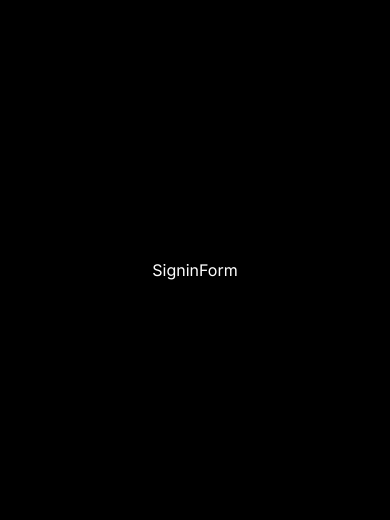
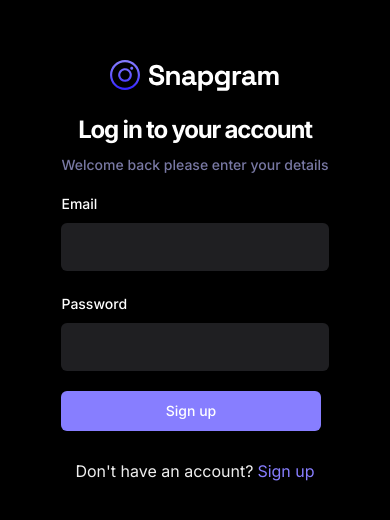
Before and after one commit to MatiasDevop/react-snapsocial, a React (Vite) app: page /sign-in in a window 390 px wide. Shown: the part 152-672 px from the top of the page. Built offline with nearby package versions, Linux system fonts and the light colour scheme; no server answers.

Commit message:
sing in wip

```diff
--- a/src/_auth/forms/SigninForm.tsx
+++ b/src/_auth/forms/SigninForm.tsx
@@ -1,7 +1,131 @@
-import React from "react";
+import { zodResolver } from "@hookform/resolvers/zod";
+import { useToast } from "@/components/ui/use-toast";
+
+import {
+  Form,
+  FormControl,
+  FormDescription,
+  FormField,
+  FormItem,
+  FormLabel,
+  FormMessage,
+} from "@/components/ui/form";
+
+import { Button } from "@/components/ui/button";
+import { Input } from "@/components/ui/input";
+import { useForm } from "react-hook-form";
+import { SigninValidation } from "@/lib/validation";
+import { z } from "zod";
+import Loader from "@/components/shared/Loader";
+import { Link, useNavigate } from "react-router-dom";
+import { useSignInAccount } from "@/lib/react-query/queriesAndMutations";
+import { useUserContext } from "@/context/AuthContext";
 
 const SigninForm = () => {
-  return <div>SigninForm</div>;
+  const { toast } = useToast();
+  const { checkAuthUser, isLoading: isUserLoading } = useUserContext();
+  const navigate = useNavigate();
+
+  //hook
+  const { mutateAsync: signInAccount } = useSignInAccount();
+
+  // 1. Define your form.
+  const form = useForm<z.infer<typeof SigninValidation>>({
+    resolver: zodResolver(SigninValidation),
+    defaultValues: {
+      email: "",
+      password: "",
+    },
+  });
+
+  // 2. Define a submit handler.
+  async function onSubmit(values: z.infer<typeof SigninValidation>) {
+    // Do something with the form values.
+    // ✅ This will be type-safe and validated.
+
+    const session = await signInAccount({
+      email: values.email,
+      password: values.password,
+    });
+
+    if (!session) {
+      return toast({ title: "Sign in failed. Please try again" });
+    }
+    console.log("sign in session:", session);
+
+    const isLoggedIn = await checkAuthUser();
+    if (isLoggedIn) {
+      form.reset();
+
+      navigate("/");
+    } else {
+      toast({ title: " Sign up filed. please try again" });
+    }
+  }
+
+  return (
+    <Form {...form}>
+      <div className="sm:w-420 flex-center flex-col">
+        <img src="/assets/images/logo.svg" />
+        <h2 className="h3-bold md:h2-bold pt-5 sm:pt-12">
+          Log in to your account
+        </h2>
+        <p className="text-light-3 small-medium md:base-regular mt-2">
+          Welcome back please enter your details
+        </p>
+
+        <form
+          onSubmit={form.handleSubmit(onSubmit)}
+          className="flex flex-col gap-5 w-full mt-4"
+        >
+          <FormField
+            control={form.control}
+            name="email"
+            render={({ field }) => (
+              <FormItem>
+                <FormLabel>Email</FormLabel>
+                <FormControl>
+                  <Input type="email" className="shad-input" {...field} />
+                </FormControl>
+                <FormMessage />
+              </FormItem>
+            )}
+          />
+          <FormField
+            control={form.control}
+            name="password"
+            render={({ field }) => (
+              <FormItem>
+                <FormLabel>Password</FormLabel>
+                <FormControl>
+                  <Input type="password" className="shad-input" {...field} />
+                </FormControl>
+                <FormMessage />
+              </FormItem>
+            )}
+          />
+          <Button type="submit" className="mr-2 shad-button_primary">
+            {isUserLoading ? (
+              <div className="flex-center gap-2">
+                <Loader /> Loading ...
+              </div>
+            ) : (
+              "Sign up"
+            )}
+          </Button>
+          <p className="text-small-regular text-light-2 text-center mt-2">
+            Don't have an account?
+            <Link
+              to="sign-in"
+              className="text-primary-500 text-small-semibold ml-1"
+            >
+              Sign up
+            </Link>
+          </p>
+        </form>
+      </div>
+    </Form>
+  );
 };
 
 export default SigninForm;
--- a/src/context/AuthContext.tsx
+++ b/src/context/AuthContext.tsx
@@ -66,8 +66,8 @@ const AuthProvider = ({ children }: { children: React.ReactNode }) => {
 
   useEffect(() => {
     if (
-      localStorage.getItem("cookieFallback") === "[]"
-      //localStorage.getItem("cookieFallback") === null
+      localStorage.getItem("cookieFallback") === "[]" ||
+      localStorage.getItem("cookieFallback") === null
     )
       navigate("/sign-in");
 
--- a/src/lib/validation/index.ts
+++ b/src/lib/validation/index.ts
@@ -6,3 +6,8 @@ export const SignupValidation = z.object({
     email: z.string().email(),
     password: z.string().min(8, { message: 'Must be at least characters'}),
 });
+
+export const SigninValidation = z.object({
+    email: z.string().email(),
+    password: z.string().min(8, { message: 'Must be at least characters'}),
+});
```
